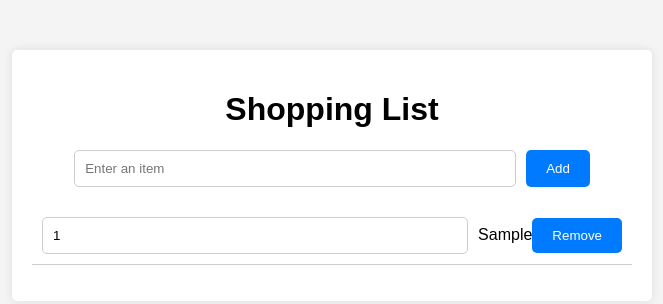
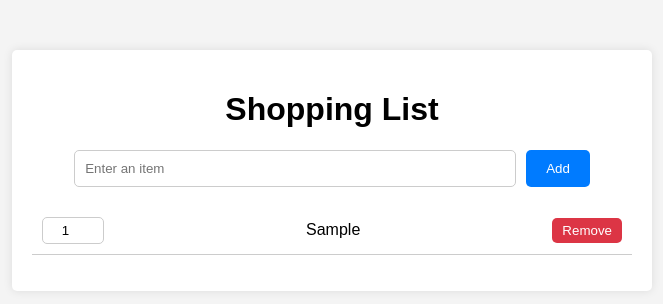
Before and after one commit to GraeyCowl/js, a plain HTML site: page demo/Counter/index.html in a window 1280 px wide. Both pictures are taken after typing "Sample" into the empty fields and a click on the button "Add". Shown: the whole page, without its empty margins (308-971 px from the left). Drawn offline with Linux system fonts and the light colour scheme.

Commit message:
Temp for number

```diff
--- a/demo/Counter/styles.css
+++ b/demo/Counter/styles.css
@@ -60,29 +60,22 @@ li {
     border-bottom: 1px solid #ccc;
 }
 
-li .quantity-controls {
-    display: flex;
-    align-items: center;
+li input.quantity-input {
+    width: 50px;
+    margin-right: 10px;
+    padding: 5px;
+    text-align: center;
 }
 
-.quantity-controls button {
-    background-color: #007BFF;
+li button {
+    background-color: #dc3545;
     border: none;
     color: #fff;
     cursor: pointer;
     padding: 5px 10px;
-    margin: 0 5px;
     border-radius: 5px;
 }
 
-.quantity-controls button:hover {
-    background-color: #0056b3;
-}
-
-li button.remove {
-    background-color: #dc3545;
-}
-
-li button.remove:hover {
+li button:hover {
     background-color: #c82333;
 }
```
